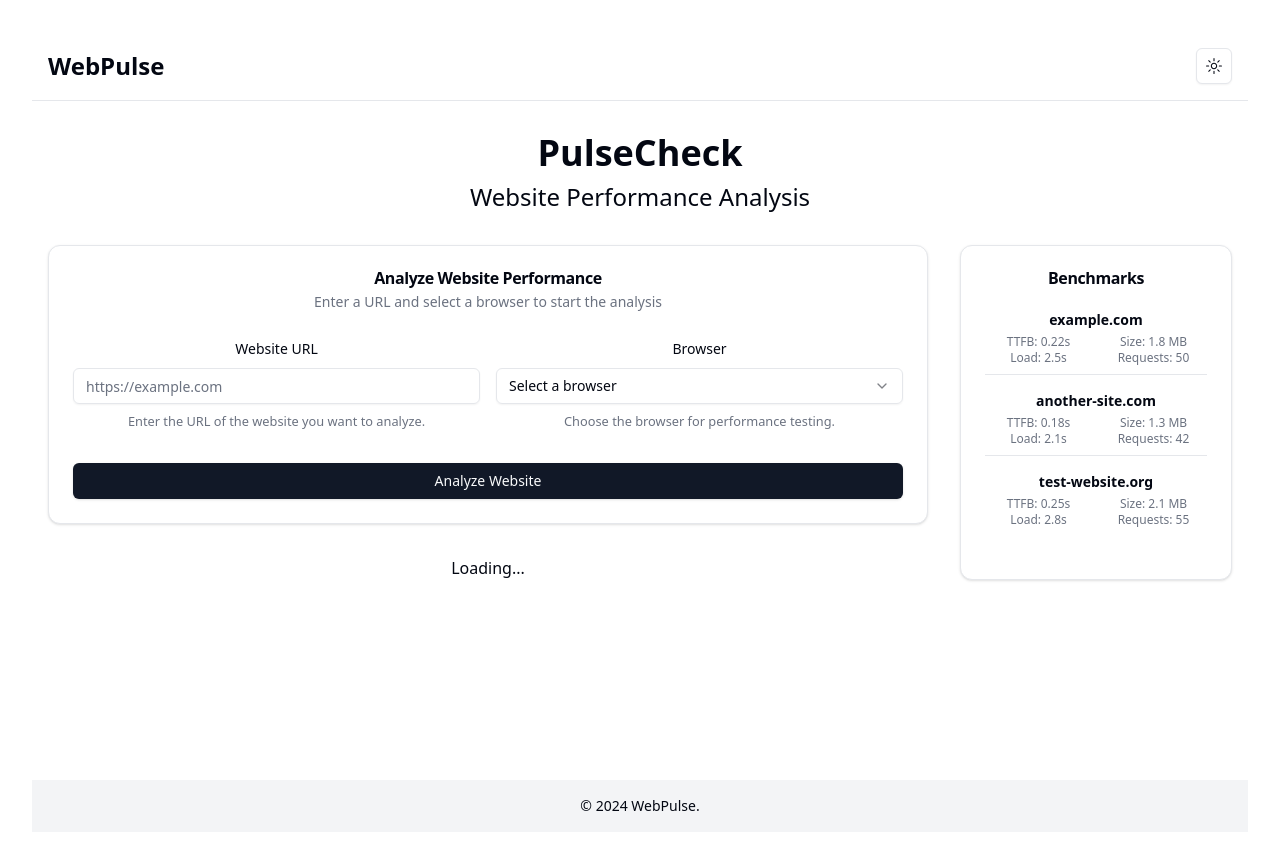
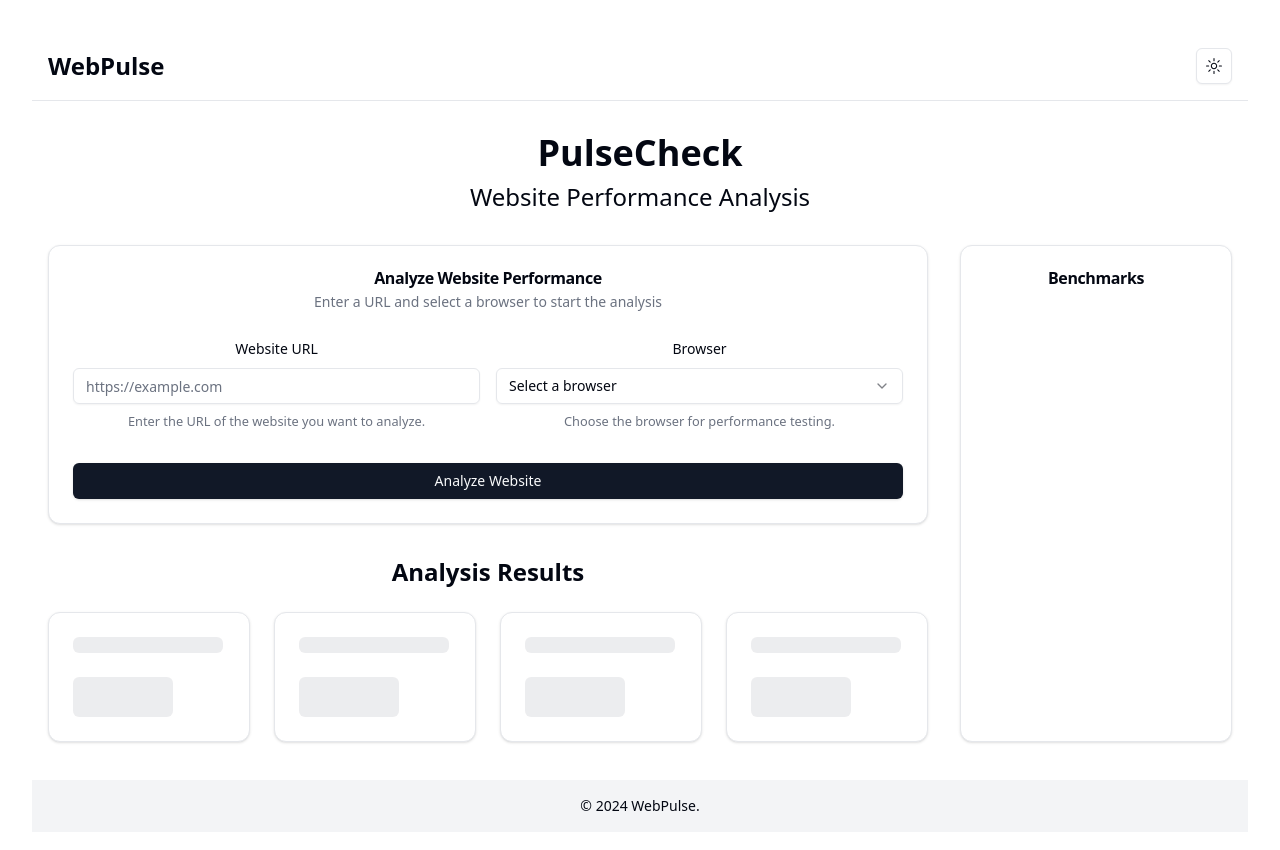
Before and after one commit to Dhyan441/WebPulse, a React (Vite) app in the folder client/: page / in a window 1280 px wide. Shown: the top 850 px of the page. Built offline with nearby package versions, Linux system fonts and the light colour scheme.

Commit message:
finished integration -- MVP done

```diff
--- a/client/src/components/historical-results.tsx
+++ b/client/src/components/historical-results.tsx
@@ -1,58 +1,44 @@
-import { Card, CardContent, CardHeader, CardTitle } from "@/components/ui/card"
-
-type HistoricalResult = {
-  url: string
-  ttfb: number
-  pageSize: number
-  loadTime: number
-  requests: number
-}
-
-const historicalData: HistoricalResult[] = [
-  {
-    url: "example.com",
-    ttfb: 0.22,
-    pageSize: 1.8,
-    loadTime: 2.5,
-    requests: 50,
-  },
-  {
-    url: "another-site.com",
-    ttfb: 0.18,
-    pageSize: 1.3,
-    loadTime: 2.1,
-    requests: 42,
-  },
-  {
-    url: "test-website.org",
-    ttfb: 0.25,
-    pageSize: 2.1,
-    loadTime: 2.8,
-    requests: 55,
-  },
-]
+import { Card, CardContent, CardHeader, CardTitle } from "@/components/ui/card";
+import { useBenchmarkContext } from "@/context/benchmark";
 
 export default function HistoricalResults() {
+  const { benchmarks } = useBenchmarkContext();
+  const latestBenchmarks = benchmarks.slice(-4).reverse();
+
+  const formatDate = (date: Date) => {
+    return date.toLocaleString(undefined, {
+      year: 'numeric',
+      month: 'short',
+      day: 'numeric',
+      hour: '2-digit',
+      minute: '2-digit',
+    });
+  };
+
   return (
     <Card className="h-full">
       <CardHeader>
         <CardTitle>Benchmarks</CardTitle>
       </CardHeader>
       <CardContent>
-        <ul className="space-y-4">
-          {historicalData.map((result, index) => (
-            <li key={index} className="border-b pb-2 last:border-b-0">
-              <h4 className="font-semibold text-sm">{result.url}</h4>
-              <div className="grid grid-cols-2 gap-x-2 text-xs text-muted-foreground mt-1">
-                <div>TTFB: {result.ttfb.toFixed(2)}s</div>
-                <div>Size: {result.pageSize.toFixed(1)} MB</div>
-                <div>Load: {result.loadTime.toFixed(1)}s</div>
-                <div>Requests: {result.requests}</div>
+        <ul className="space-y-6">
+          {latestBenchmarks.map((benchmark, index) => (
+            <li key={index} className="border-b pb-4 last:border-b-0">
+              <h4 className="font-semibold text-sm mb-1">{benchmark.url}</h4>
+              <div className="text-xs text-muted-foreground space-y-1 mb-2">
+                <p>{formatDate(benchmark.timestamp)}</p>
+                <p>Browser: {benchmark.browser}</p>
+              </div>
+              <div className="grid grid-cols-2 gap-x-2 gap-y-1 text-xs">
+                <div>TTFB: {benchmark.data.ttfb.toFixed(2)}s</div>
+                <div>Size: {benchmark.data.pageSize.toFixed(1)} MB</div>
+                <div>Load: {benchmark.data.loadTime.toFixed(1)}s</div>
+                <div>Requests: {benchmark.data.requests}</div>
               </div>
             </li>
           ))}
         </ul>
       </CardContent>
     </Card>
-  )
+  );
 }
--- a/client/src/components/results-display.tsx
+++ b/client/src/components/results-display.tsx
@@ -8,20 +8,33 @@ import {
   CardTitle,
 } from "@/components/ui/card";
 import { Button } from "@/components/ui/button";
-import { useGlobalContext } from "@/context";
+import { Skeleton } from "@/components/ui/skeleton";
+import { useGlobalContext } from "@/context/context";
+import { useBenchmarkContext } from "@/context/benchmark";
 import config from "../../config";
+import { PerformanceData } from "@/types";
 
-type PerformanceData = {
-  ttfb: number;
-  pageSize: number;
-  loadTime: number;
-  requests: number;
-};
+
+let tempUrl = "";
+let tempBrowser = "";
+
+const SkeletonCard = () => (
+  <Card>
+    <CardHeader>
+      <Skeleton className="h-4 w-[150px]" />
+    </CardHeader>
+    <CardContent>
+      <Skeleton className="h-10 w-[100px]" />
+    </CardContent>
+  </Card>
+);
+
 
 export default function ResultsDisplay() {
   const [results, setResults] = useState<PerformanceData | null>(null);
   const [benchmark, setBenchmark] = useState<PerformanceData | null>(null);
   const { url, browser, setUrl, setBrowser } = useGlobalContext();
+  const { addBenchmark, removeBenchmark } = useBenchmarkContext();
 
   useEffect(() => {
     const fetchData = async () => {
@@ -29,12 +42,11 @@ export default function ResultsDisplay() {
         console.log("Fetching data for URL:", url);
         console.log("Using browser:", browser);
         const response = await fetch(`${config.apiBaseUrl}/performanceData?url=${url}&browser=${browser}`);
-        console.log(response);
         const temp = await response.json();
-        console.log("temp ", temp);
         temp.pageSize = temp.pageSize["renderSize"];
         const data: PerformanceData = temp;
         setResults(data);
+        setBenchmark(null);
       } catch (error) {
         console.error("Error fetching performance data:", error);
       }
@@ -42,17 +54,40 @@ export default function ResultsDisplay() {
 
     if (url && browser) {
       fetchData();
+      tempUrl = url;
+      tempBrowser = browser;
       setUrl("");
       setBrowser("");
     }
   }, [url, browser, setUrl, setBrowser]);
 
   if (!results) {
-    return <div>Loading...</div>;
+    return (
+      <div className="space-y-6">
+        <h3 className="text-2xl font-semibold">Analysis Results</h3>
+        <div className="grid gap-6 md:grid-cols-2 lg:grid-cols-4">
+          <SkeletonCard />
+          <SkeletonCard />
+          <SkeletonCard />
+          <SkeletonCard />
+        </div>
+      </div>
+    );
   }
-  const toggleBenchmark = () => {
-    setBenchmark(benchmark ? null : results);
+
+  const handleAddBenchmark= () => {
+
+    if (benchmark) {
+      console.log("Removing benchmark for URL:", tempUrl);
+      removeBenchmark(); // Call the removeBenchmark function
+      setBenchmark(null); // Clear the current benchmark
+    } else {
+      console.log("Adding benchmark for URL:", tempUrl);
+      addBenchmark(tempUrl, tempBrowser, results);
+      setBenchmark(results); // Set the benchmark
+    }
   };
+
 
   const formatValue = (value: number) => {
     const valueStr = value.toString();
@@ -90,7 +125,7 @@ export default function ResultsDisplay() {
         <ResultCard title="Requests" value={results.requests} unit="" benchmarkValue={benchmark?.requests} />
       </div>
       <div className="flex justify-center">
-        <Button onClick={toggleBenchmark} size="lg">
+        <Button onClick={handleAddBenchmark} size="lg">
           {benchmark ? "Remove Benchmark" : "Add Benchmark"}
         </Button>
       </div>
--- a/client/src/components/web-pulse-form.tsx
+++ b/client/src/components/web-pulse-form.tsx
@@ -21,7 +21,7 @@ import {
   SelectValue,
 } from "@/components/ui/select";
 import { Card, CardContent, CardDescription, CardHeader, CardTitle } from "@/components/ui/card";
-import { useGlobalContext } from "@/context";
+import { useGlobalContext } from "@/context/context";
 
 const formSchema = z.object({
   url: z.string().url({ message: "Please enter a valid URL" }),
--- /dev/null
+++ b/client/src/context/benchmark.tsx
@@ -0,0 +1,36 @@
+import React, { createContext, useContext, useState } from "react";
+import { PerformanceData, BenchmarkData } from "@/types"; // Import the types
+
+type BenchmarkContextType = {
+  benchmarks: BenchmarkData[];
+  addBenchmark: (url: string, browser:string, data: PerformanceData) => void;
+  removeBenchmark: () => void;
+};
+
+const BenchmarkContext = createContext<BenchmarkContextType | undefined>(undefined);
+
+export const BenchmarkProvider: React.FC<{ children: React.ReactNode }> = ({ children }) => {
+  const [benchmarks, setBenchmarks] = useState<BenchmarkData[]>([]);
+
+  const addBenchmark = (url:string, browser:string, data: PerformanceData) => {
+    setBenchmarks((prev) => [...prev, { timestamp: new Date(), url, browser, data }]);
+  };
+
+  const removeBenchmark = () => {
+    setBenchmarks((prev) => prev.slice(0, -1));
+  };
+
+  return (
+    <BenchmarkContext.Provider value={{ benchmarks, addBenchmark: (url: string, browser:string, data: PerformanceData) => addBenchmark( url, browser, data), removeBenchmark }}>
+      {children}
+    </BenchmarkContext.Provider>
+  );
+};
+
+export const useBenchmarkContext = () => {
+  const context = useContext(BenchmarkContext);
+  if (!context) {
+    throw new Error("useBenchmarkContext must be used within a BenchmarkProvider");
+  }
+  return context;
+};
--- a/client/src/main.tsx
+++ b/client/src/main.tsx
@@ -3,13 +3,16 @@ import { createRoot } from 'react-dom/client';
 import { ThemeProvider } from 'next-themes';
 import './index.css';
 import App from './App.tsx';
-import { GlobalProvider } from './context';
+import { GlobalProvider } from './context/context.tsx';
+import { BenchmarkProvider } from './context/benchmark.tsx';
 
 createRoot(document.getElementById('root')!).render(
   <StrictMode>
     <ThemeProvider attribute="class">
       <GlobalProvider>
-        <App />
+        <BenchmarkProvider>
+          <App />
+        </BenchmarkProvider>
       </GlobalProvider>
     </ThemeProvider>
   </StrictMode>,
--- /dev/null
+++ b/client/src/types.ts
@@ -0,0 +1,13 @@
+export type PerformanceData = {
+    ttfb: number;
+    pageSize: number;
+    loadTime: number;
+    requests: number;
+  };
+
+  export type BenchmarkData = {
+    timestamp: Date;
+    url: string;
+    browser: string;
+    data: PerformanceData;
+  };
```
Also changed, not shown: client/src/context/context.tsx (renamed from client/src/context.tsx).
